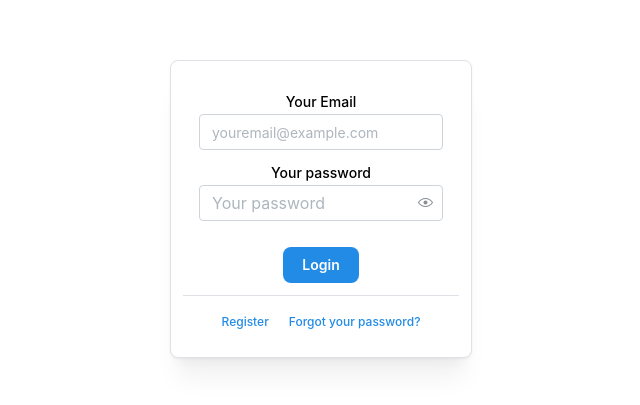
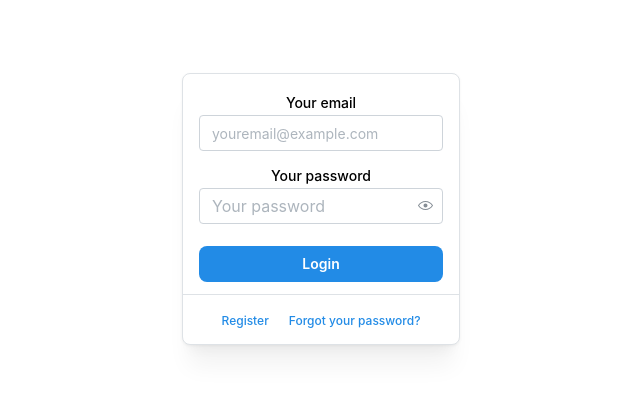
Before and after one commit to MarcosBrun0/CineConnect, a React (Vite) app in the folder front-end/: page / in a window 1280 px wide. Shown: the part 191-596 px from the top of the page, without its empty margins (319-959 px from the left). Built offline with nearby package versions, Linux system fonts and the light colour scheme.

Commit message:
Started routes creation

```diff
--- a/front-end/src/App.jsx
+++ b/front-end/src/App.jsx
@@ -1,7 +1,7 @@
 import { useState } from 'react'
 import { BrowserRouter as Router, Routes, Route, NavLink } from 'react-router-dom';import './App.css'
 import {Form} from "@mantine/form";
-import Login from "./pages/public/Login"
+import UserLogin from "./pages/public/UserLogin"
 
 
 function App() {
@@ -10,7 +10,9 @@ function App() {
   return (
       <Router>
           <Routes>
-              <Route path="/" element={<Login/>} />
+              <Route path="/user/login" element={<UserLogin/>}></Route>
+              <Route path="/" element={<UserLogin/>} />
+              <Route path="/user/register"></Route>
           </Routes>
               </Router>
 
--- a/front-end/src/pages/public/Login.jsx
+++ b/front-end/src/pages/public/UserLogin.jsx
@@ -1,8 +1,8 @@
-import { Anchor, PasswordInput, Text, TextInput, Flex, Button, Card} from '@mantine/core';
+import { Anchor, PasswordInput, Text, TextInput, Stack, Button, Card} from '@mantine/core';
 import { useForm } from '@mantine/form';
 
 
-function Login() {
+function UserLogin() {
 
     const form = useForm(
         {
@@ -13,7 +13,6 @@ function Login() {
             },
 
         });
-
     return (
         <div>
             <Card
@@ -21,34 +20,22 @@ function Login() {
             withBorder
             radius="md"
             >
-            <Flex
-                justify="space-between"
-                direction='column'
-                p="sm"
-            >
 
-                <form onSubmit={form.onSubmit((values) => console.log(values))}>
-                    <Text component="label" htmlFor="your-email" size="sm" pb="xs" fw={500}>
-                    Your Email
-                </Text>
-
+            <div>
+            <form onSubmit={form.onSubmit((values) => console.log(values))}>
+            <Stack gap="sm">
             <TextInput
+                label="Your email"
                 placeholder="youremail@example.com"
-                key={form.key('email')}
                 {...form.getInputProps('email')}
                 id="your-email"
-                pb="xs">
+                />
 
-            </TextInput>
 
-                <Text component="label" htmlFor="your-password" size="sm" pb="xs" fw={500}>
-                    Your password
 
-                </Text>
-
-                    <PasswordInput placeholder="Your password"
+            <PasswordInput placeholder="Your password"
+                                   label="Your password"
                                    id="your-password"
-                                   key={form.key('password')}
                                    {...form.getInputProps('password')}                                   pb="xs"
                     />
 
@@ -56,10 +43,14 @@ function Login() {
                 <Button
                 type="submit"
                 radius="md"
-                mt="md"
+
                 >Login</Button>
 
+
+                </Stack>
                 </form>
+            </div>
+
                 <Card.Section
                     withBorder
                     inheritPadding
@@ -75,13 +66,12 @@ function Login() {
                         ml="lg"
                         onClick={(event) => event.preventDefault()} pt={2} fw={500} fz="xs"
                 >
-
                     Forgot your password?
                 </Anchor>
                 </Card.Section>
 
 
-            </Flex>
+
             </Card>
 
         </div>
@@ -89,4 +79,4 @@ function Login() {
     );
 }
 
-export default Login
+export default UserLogin
```
Also changed, not shown: front-end/src/pages/private/Admin/AdminDashboard.jsx (added), front-end/src/pages/private/employee/EmployeeDashboard.jsx (added), front-end/src/pages/private/user/UserDashboard.jsx (added), front-end/src/pages/public/Homepage.jsx (added), front-end/src/pages/public/UserRegister.jsx (added).
